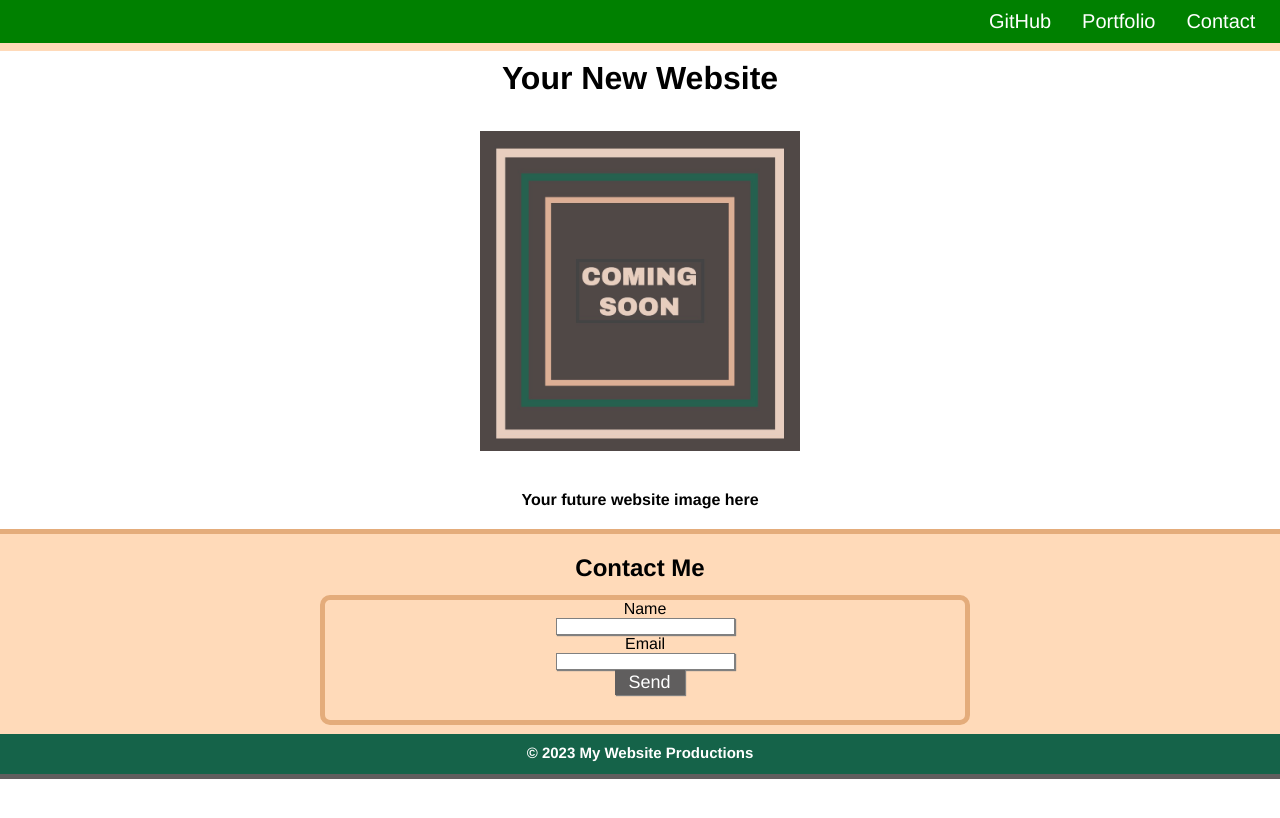
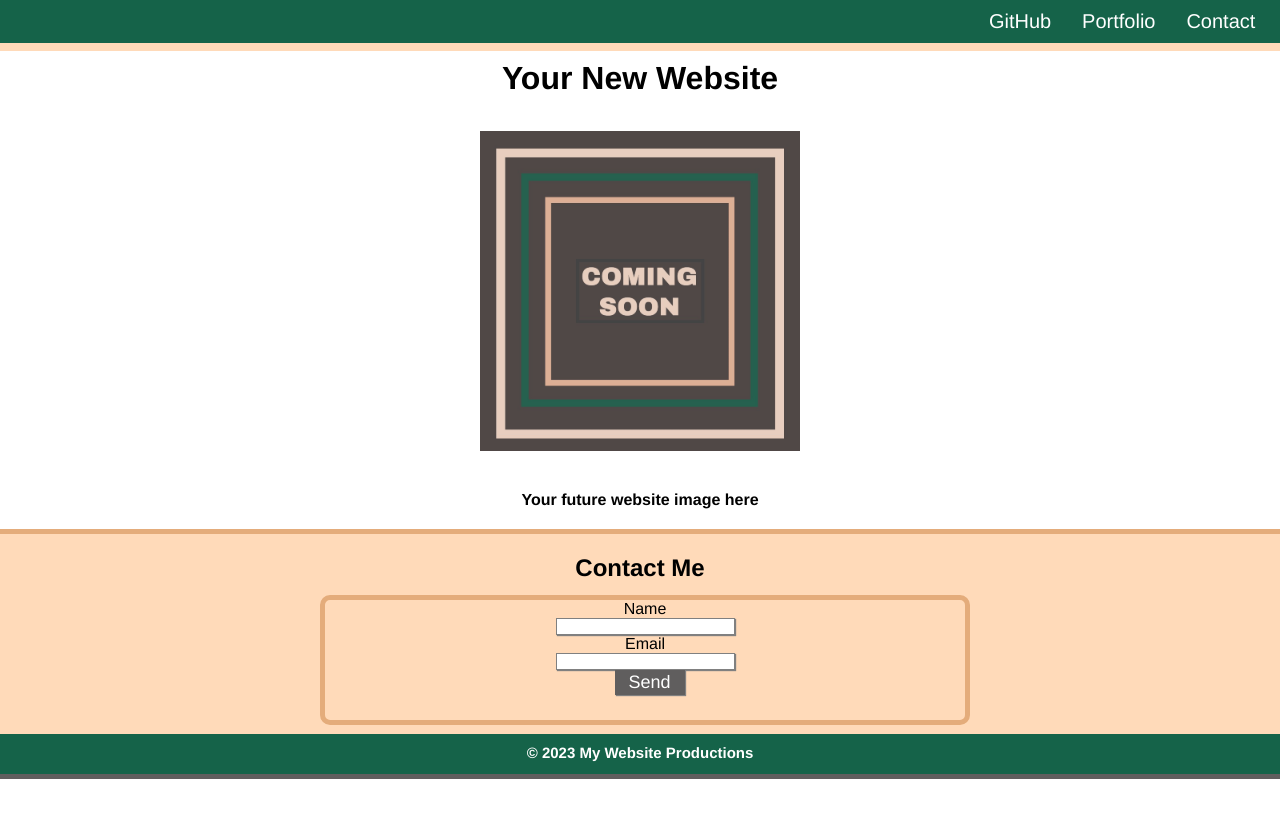
Before and after one commit to DaymenPasick/01-22-mock-website, a plain HTML site: page index.html in a window 1280 px wide. Shown: the top 818 px of the page. Drawn offline with Linux system fonts and the light colour scheme.

Commit message:
css+nav-bar color change

```diff
--- a/assets/css/style.css
+++ b/assets/css/style.css
@@ -31,7 +31,7 @@ nav {
  top: 0;
  left: 0;
  width: 100%;
- background-color: green;
+ background-color: rgb(21, 99, 73);
  color: white;
  font-size: 20px;
  border-bottom: 8px solid peachpuff;
```
